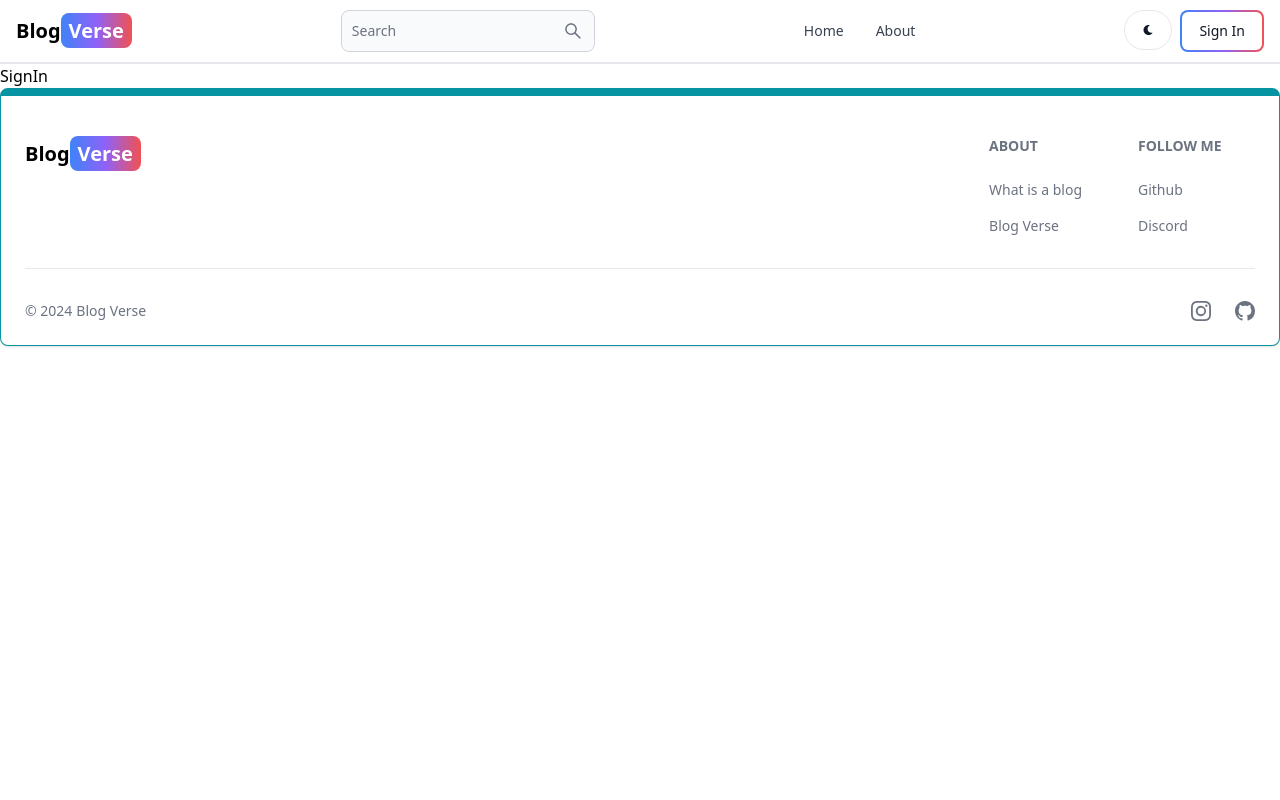
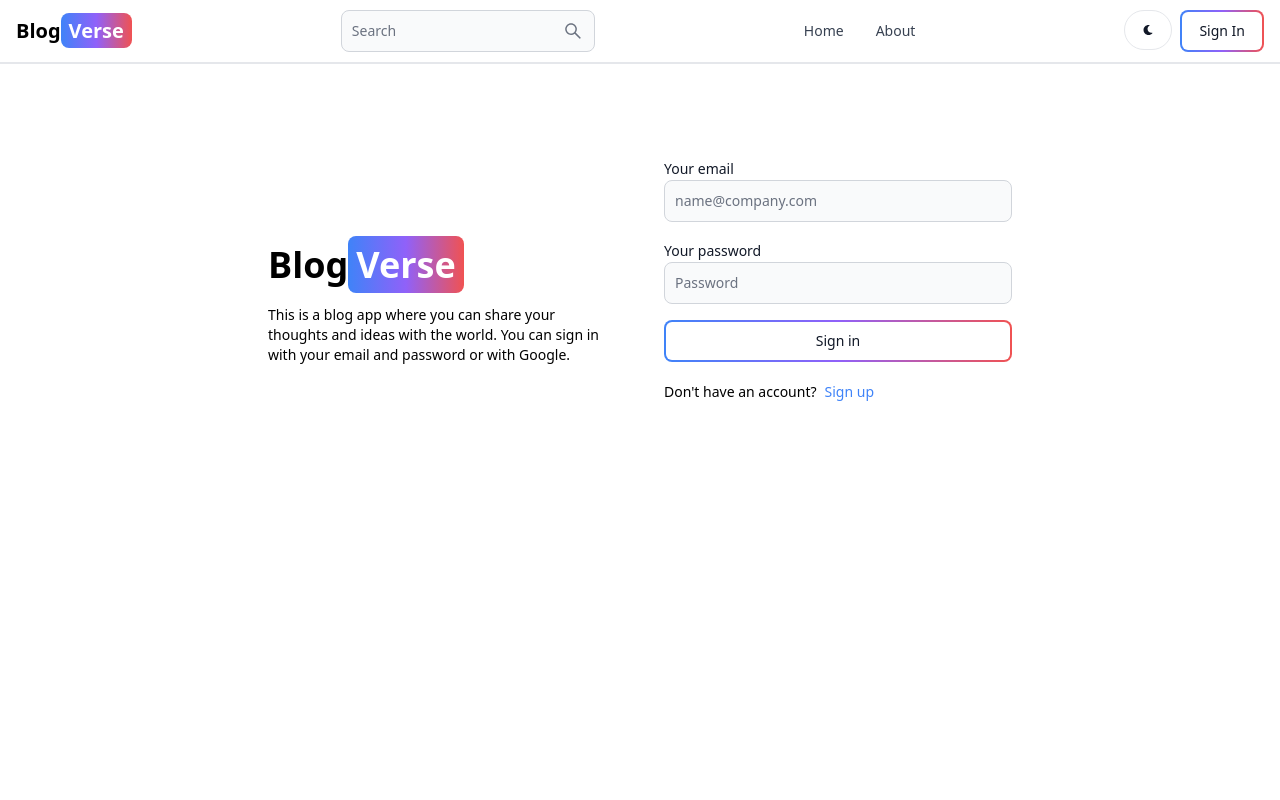
Before and after one commit to Ali-thepro/BlogVerse, a React (Vite) app in the folder blogapp-frontend/: page /signin in a window 1280 px wide. Shown: the top 800 px of the page. Built offline with nearby package versions, Linux system fonts and the light colour scheme.

Commit message:
make user reducer and sign in page and route

```diff
--- a/blogapp-frontend/src/main.jsx
+++ b/blogapp-frontend/src/main.jsx
@@ -1,14 +1,14 @@
-import { StrictMode } from 'react'
 import ReactDOM from 'react-dom/client'
 import App from './App.jsx'
 import './index.css'
 import { Provider } from 'react-redux'
-import store from './redux/store.jsx'
+import { PersistGate } from 'redux-persist/integration/react'
+import {store, persistor } from './redux/store.jsx'
 
 ReactDOM.createRoot(document.getElementById('root')).render(
-  <StrictMode>
+  <PersistGate persistor={persistor}>
     <Provider store={store}>
-      <App />
+        <App />
     </Provider>
-  </StrictMode>
-)
+  </PersistGate>
+);
--- a/blogapp-frontend/src/pages/SignIn.jsx
+++ b/blogapp-frontend/src/pages/SignIn.jsx
@@ -1,6 +1,95 @@
+import { Link, useNavigate } from "react-router-dom";
+import { Label, TextInput, Button, Spinner } from "flowbite-react";
+import { useState } from "react";
+import { login } from "../redux/reducers/authReducer";
+import { useDispatch, useSelector } from "react-redux";
+import Notification from "../components/Notifcation";
+import { useEffect } from "react";
+
 const SignIn = () => {
+  const [formData, setFormData] = useState({ username: '', email: '', password: '' });
+  const loading = useSelector(state => state.auth.loading);
+  const ok = useSelector(state => state.auth.ok);
+  const dispatch = useDispatch();
+  const navigate = useNavigate();
+
+  const handleChange = (e) => {
+    setFormData({ ...formData, [e.target.name]: e.target.value.trim() });
+  }
+
+  const handleSubmit = async (event) => {
+    event.preventDefault();
+    const success = await dispatch(login({ email: formData.email, password: formData.password }));
+
+    if (success) {
+      navigate('/');
+    }
+
+  }
+
+  // useEffect(() => {
+  //   if (ok) {
+  //     navigate('/');
+  //   }
+  // }, [ok])
+
   return (
-    <div>SignIn</div>
+    <div className="min-h-screen mt-20">
+      <div className="flex p-3 max-w-3xl mx-auto flex-col md:flex-row md:items-center gap-12">
+        <div className="flex-1">
+          <Link to="/" className="text-4xl font-bold dark:text-white">
+            <span>Blog</span>
+            <span className="px-2 py-1 bg-gradient-to-r from-blue-500 via-purple-500 to-red-500 rounded-lg text-white">Verse</span>
+          </Link>
+          <p className="text-sm mt-5">
+            This is a blog app where you can share your thoughts and ideas with the world. You can
+            sign in with your email and password or with Google.
+          </p>
+
+        </div>
+        <div className="flex-1">
+          <form className="flex flex-col gap-4" onSubmit={handleSubmit}>
+            <div className="">
+              <Label>Your email</Label>
+              <TextInput
+                type="email"
+                placeholder="name@company.com"
+                name="email"
+                onChange={handleChange}
+              />
+            </div>
+            <div className="">
+              <Label>Your password</Label>
+              <TextInput
+                type="password"
+                placeholder="Password"
+                name="password"
+                onChange={handleChange}
+              />
+            </div>
+            <Button
+              type="submit"
+              className="focus:ring-0 bg-gradient-to-r from-blue-500 via-purple-500 to-red-500 rounded-lg" outline disabled={loading}>
+              {loading ? (
+                <>
+                  <Spinner className="w-6 h-6" />
+                  <span className="pl-3">Loading...</span>
+                </>
+              ) : (
+                <span>Sign in</span>
+              )}
+            </Button>
+          </form>
+          <div className="flex gap-2 text-sm mt-5">
+            <span>Don't have an account?</span>
+            <Link to="/signup" className="text-blue-500">
+              Sign up
+            </Link>
+          </div>
+          <Notification />
+        </div>
+      </div>
+    </div>
   )
 }
 
--- a/blogapp-frontend/src/pages/SignUp.jsx
+++ b/blogapp-frontend/src/pages/SignUp.jsx
@@ -26,6 +26,7 @@ const SignUp = () => {
         setLoading(false);
         navigate('/signin');
       }
+      setFormData({ username: '', email: '', password: '' });
     } catch (error) {
       dispatch(setNotification(error.response.data.error, 'failure'));
       setLoading(false);
@@ -91,7 +92,7 @@ const SignUp = () => {
           </form>
           <div className="flex gap-2 text-sm mt-5">
             <span>Already have an account?</span>
-            <Link to="/login" className="text-blue-500">
+            <Link to="/signin" className="text-blue-500">
               Sign in
             </Link>
           </div>
--- a/blogapp-frontend/src/redux/reducers/authReducer.js
+++ b/blogapp-frontend/src/redux/reducers/authReducer.js
@@ -1,47 +1,46 @@
-// import { createSlice } from '@reduxjs/toolkit'
-// import { setNotification } from './notificationReducer'
+import { createSlice } from '@reduxjs/toolkit'
+import { setNotification } from './notificationReducer'
+import { signin } from '../../services/auth'
 
-// const state = () => {
-//   const user = storage.loadUser()
-//   if (user) {
-//     return { user, isLoggedIn: true }
-//   }
-//   return { user: null, isLoggedIn: false }
-// }
+const state = () => {
+  return ({
+    user: null,
+    loading: false,
+  })
+}
 
-// const authSlice = createSlice({
-//   name: 'auth',
-//   initialState: state(),
-//   reducers: {
-//     setUser(state, action) {
-//       return { user: action.payload, isLoggedIn: true }
-//     },
-//     clearUser(state) {
-//       return { user: null, isLoggedIn: false }
-//     }
-//   }
-// })
+const authSlice = createSlice({
+  name: 'auth',
+  initialState: state(),
+  reducers: {
+    setUser(state, action) {
+      return { user: action.payload, loading: false }
+    },
+    signInInitial(state, action) {
+      return { ...state, loading: true }
+    },
+    signInError(state, action) {
+      return { ...state,  loading: false }
+    }
+  }
+})
 
-// export const login = (credentials) => {
-//   return async dispatch => {
-//     try {
-//       const user = await loginService.login(credentials)
-//       storage.saveUser(user)
-//       dispatch(setUser(user))
-//       dispatch(setNotification('Logged in', 5, 'success'))
-//     } catch (error) {
-//       dispatch(setNotification(error.response.data.error, 5, 'error'))
-//     }
-//   }
-// }
+export const login = (credentials) => {
+  return async dispatch => {
+    dispatch(signInInitial())
+    try {
+      const user = await signin(credentials)
+      dispatch(setUser(user))
+      // dispatch(setNotification('Logged in', 'success'))
+      return true
+    } catch (error) {
+      dispatch(setNotification(error.response.data.error, 'failure'))
+      dispatch(signInError())
+      return false
+    }
+  }
+}
 
-// export const logout = () => {
-//   return async dispatch => {
-//     storage.removeItem()
-//     dispatch(clearUser())
-//     dispatch(setNotification('Logged out', 5, 'success'))
-//   }
-// }
 
-// export const { setUser, clearUser } = authSlice.actions
-// export default authSlice.reducer
+export const { setUser, signInInitial, signInError } = authSlice.actions
+export default authSlice.reducer
--- a/blogapp-frontend/src/redux/store.jsx
+++ b/blogapp-frontend/src/redux/store.jsx
@@ -1,11 +1,28 @@
-import { configureStore } from '@reduxjs/toolkit';
+import { configureStore, combineReducers } from '@reduxjs/toolkit';
+import { persistStore, persistReducer } from 'redux-persist';
 import notificationReducer from './reducers/notificationReducer';
-// import authReducer from './reducers/authReducer';
+import authReducer from './reducers/authReducer';
+import storage from 'redux-persist/lib/storage';
 
-const store = configureStore({
-  reducer: {
-    notification: notificationReducer
-  }
-})
+const rootReducer = combineReducers({
+  notification: notificationReducer,
+  auth: authReducer
+});
 
-export default store;
+const persistConfig = {
+  key: 'root',
+  storage,
+  version: 1,
+  blacklist: ['notification']
+}
+
+const persistedReducer = persistReducer(persistConfig, rootReducer);
+
+export const store = configureStore({
+  reducer: persistedReducer,
+  middleware: (getDefaultMiddleware) => getDefaultMiddleware({
+    serializableCheck: false
+  })
+});
+
+export const persistor = persistStore(store);
--- a/blogapp-frontend/src/services/auth.js
+++ b/blogapp-frontend/src/services/auth.js
@@ -8,5 +8,5 @@ export const signup = async (credentials) => {
 
 export const signin = async (credentials) => {
   const response = await axios.post(`${BASE_URL}/signin`, credentials);
-  return response
+  return response.data
 };
--- /dev/null
+++ b/package.json
@@ -0,0 +1,5 @@
+{
+  "dependencies": {
+    "redux-persist": "^6.0.0"
+  }
+}
```
Also changed, not shown: 1 other file (tests, documents, lock files or other folders).
